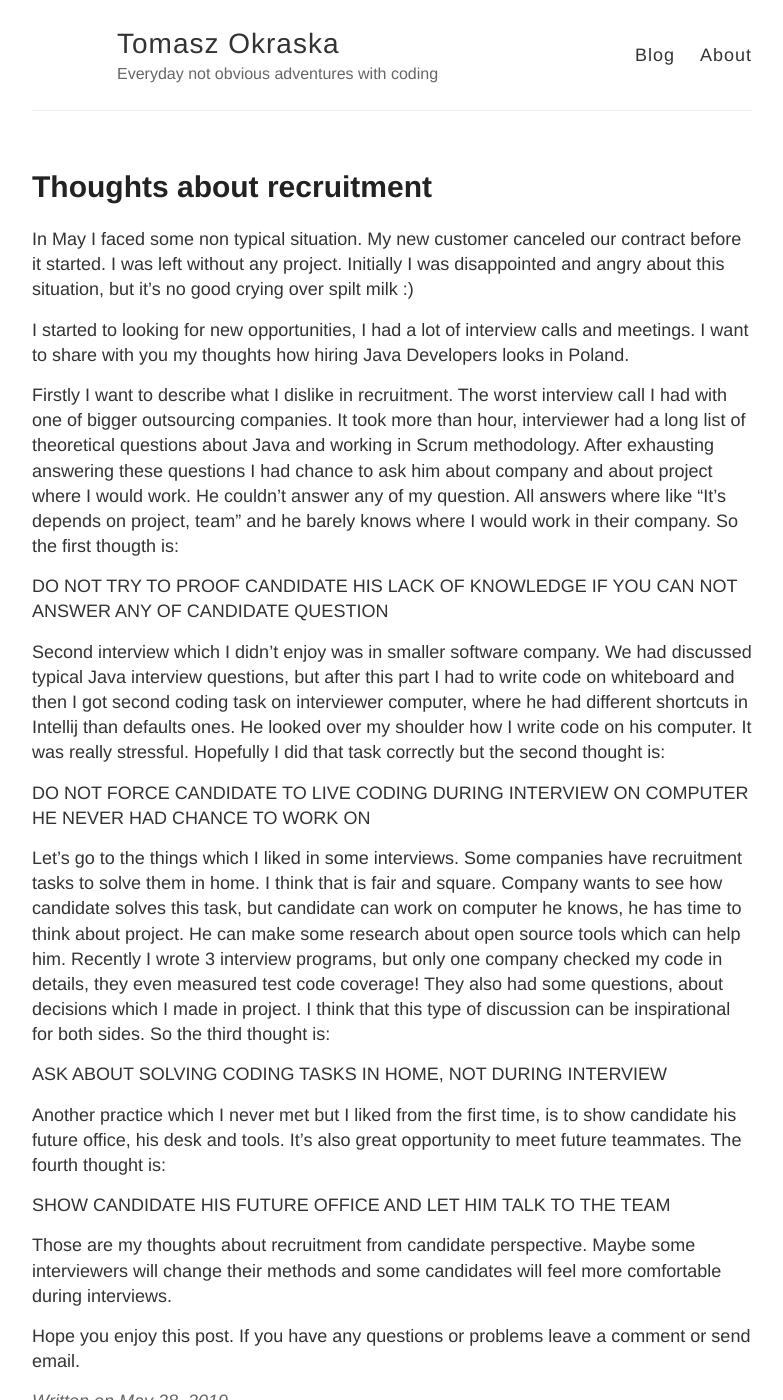
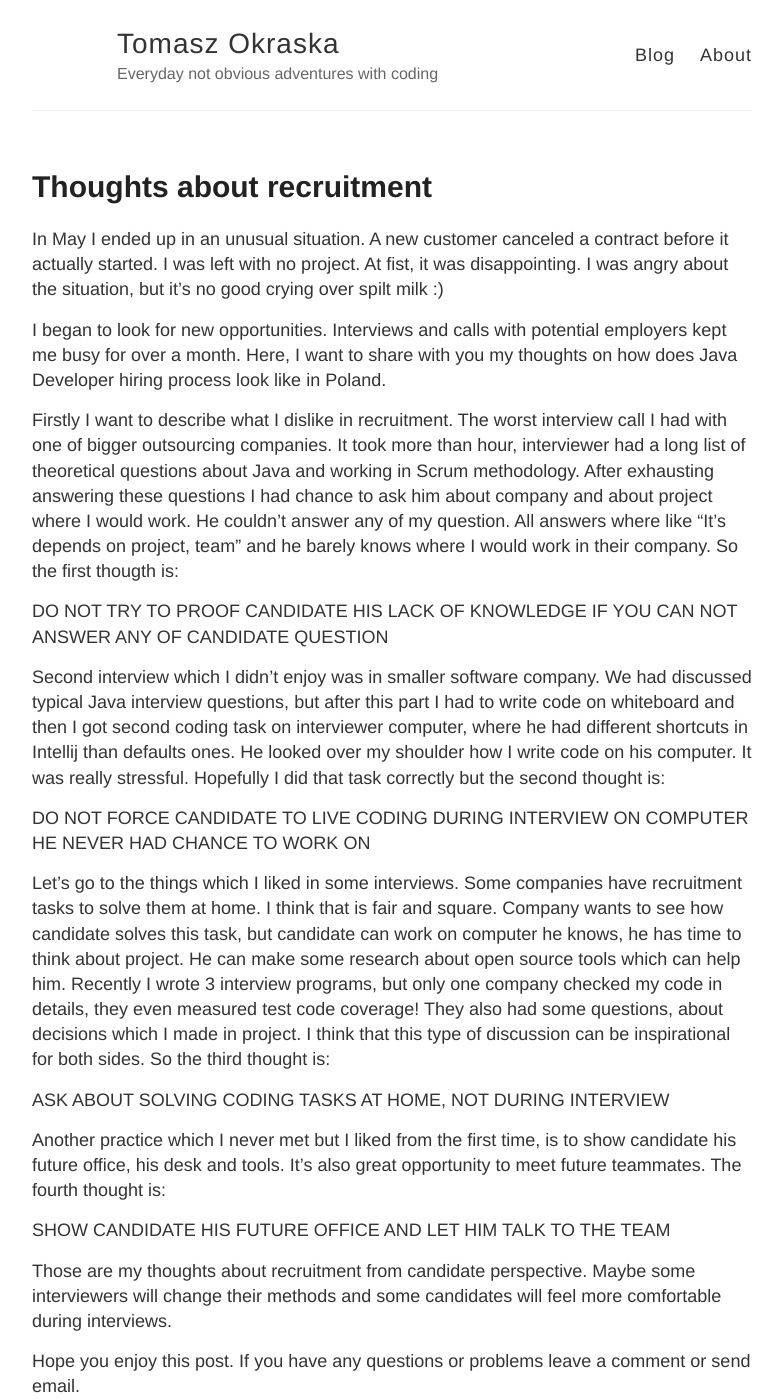
Before and after one commit to okraskat/okraskat.github.io, a Jekyll site: the page built from _posts/2019-05-28-thoughts-about-recruitment.markdown, in a window 1280 px wide and 1400 px high. Shown: the whole window, without its empty margins (248-1031 px from the left). Built offline with Jekyll 4.4.1, drawn with Linux system fonts in a browser that asks for light colours; our own code applies the rules of GitHub Pages for plain Markdown files; comment, search, counter and statistics services are not loaded.

Commit message:
fix typos

```diff
--- a/_posts/2019-05-28-thoughts-about-recruitment.markdown
+++ b/_posts/2019-05-28-thoughts-about-recruitment.markdown
@@ -8,11 +8,11 @@ tags:
 - hr
 ---
 
-In May I faced some non typical situation.
-My new customer canceled our contract before it started.
-I was left without any project. Initially I was disappointed and angry about this situation, but it's no good crying over spilt milk :)
+In May I ended up in an unusual situation.
+A new customer canceled a contract before it actually started.
+I was left with no project. At fist, it was disappointing. I was angry about the situation, but it's no good crying over spilt milk :)
 
-I started to looking for new opportunities, I had a lot of interview calls and meetings. I want to share with you my thoughts how hiring Java Developers looks in Poland.
+I began to look for new opportunities. Interviews and calls with potential employers kept me busy for over a month. Here, I want to share with you my thoughts on how does Java Developer hiring process look like in Poland.
 
 Firstly I want to describe what I dislike in recruitment. The worst interview call I had with one of bigger outsourcing companies. It took more than hour, interviewer had a long list of theoretical questions about Java and working in Scrum methodology. After exhausting answering these questions I had chance to ask him about company and about project where I would work. He couldn't answer any of my question. All answers where like "It's depends on project, team" and he barely knows where I would work in their company. So the first thougth is:
 
@@ -22,9 +22,9 @@ Second interview which I didn't enjoy was in smaller software company. We had di
 
 DO NOT FORCE CANDIDATE TO LIVE CODING DURING INTERVIEW ON COMPUTER HE NEVER HAD CHANCE TO WORK ON
 
-Let's go to the things which I liked in some interviews. Some companies have recruitment tasks to solve them in home. I think that is fair and square. Company wants to see how candidate solves this task, but candidate can work on computer he knows, he has time to think about project. He can make some research about open source tools which can help him. Recently I wrote 3 interview programs, but only one company checked my code in details, they even measured test code coverage! They also had some questions, about decisions which I made in project. I think that this type of discussion can be inspirational for both sides. So the third thought is:
+Let's go to the things which I liked in some interviews. Some companies have recruitment tasks to solve them at home. I think that is fair and square. Company wants to see how candidate solves this task, but candidate can work on computer he knows, he has time to think about project. He can make some research about open source tools which can help him. Recently I wrote 3 interview programs, but only one company checked my code in details, they even measured test code coverage! They also had some questions, about decisions which I made in project. I think that this type of discussion can be inspirational for both sides. So the third thought is:
 
-ASK ABOUT SOLVING CODING TASKS IN HOME, NOT DURING INTERVIEW
+ASK ABOUT SOLVING CODING TASKS AT HOME, NOT DURING INTERVIEW
 
 Another practice which I never met but I liked from the first time, is to show candidate his future office, his desk and tools. It's also great opportunity to meet future teammates. The fourth thought is:
 
```
